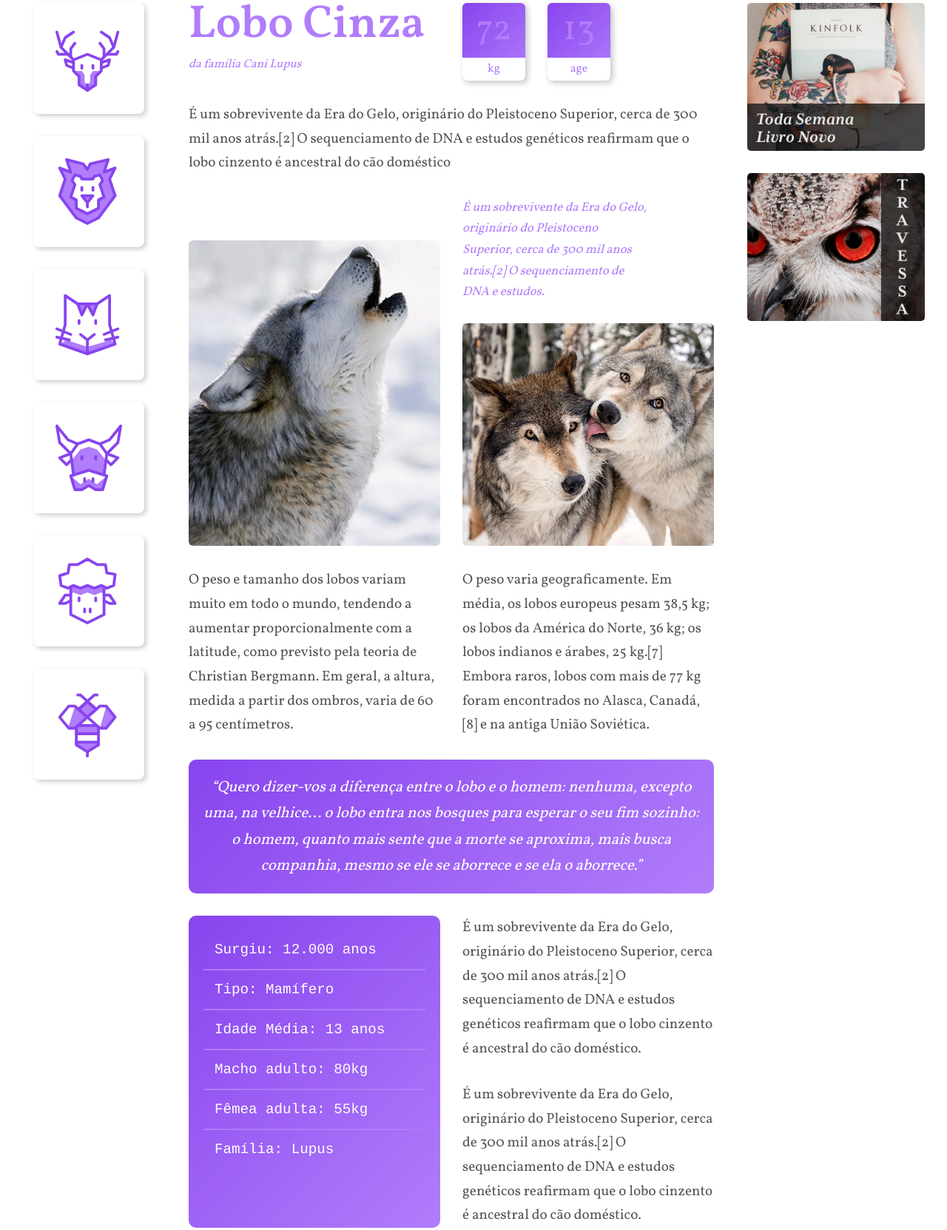
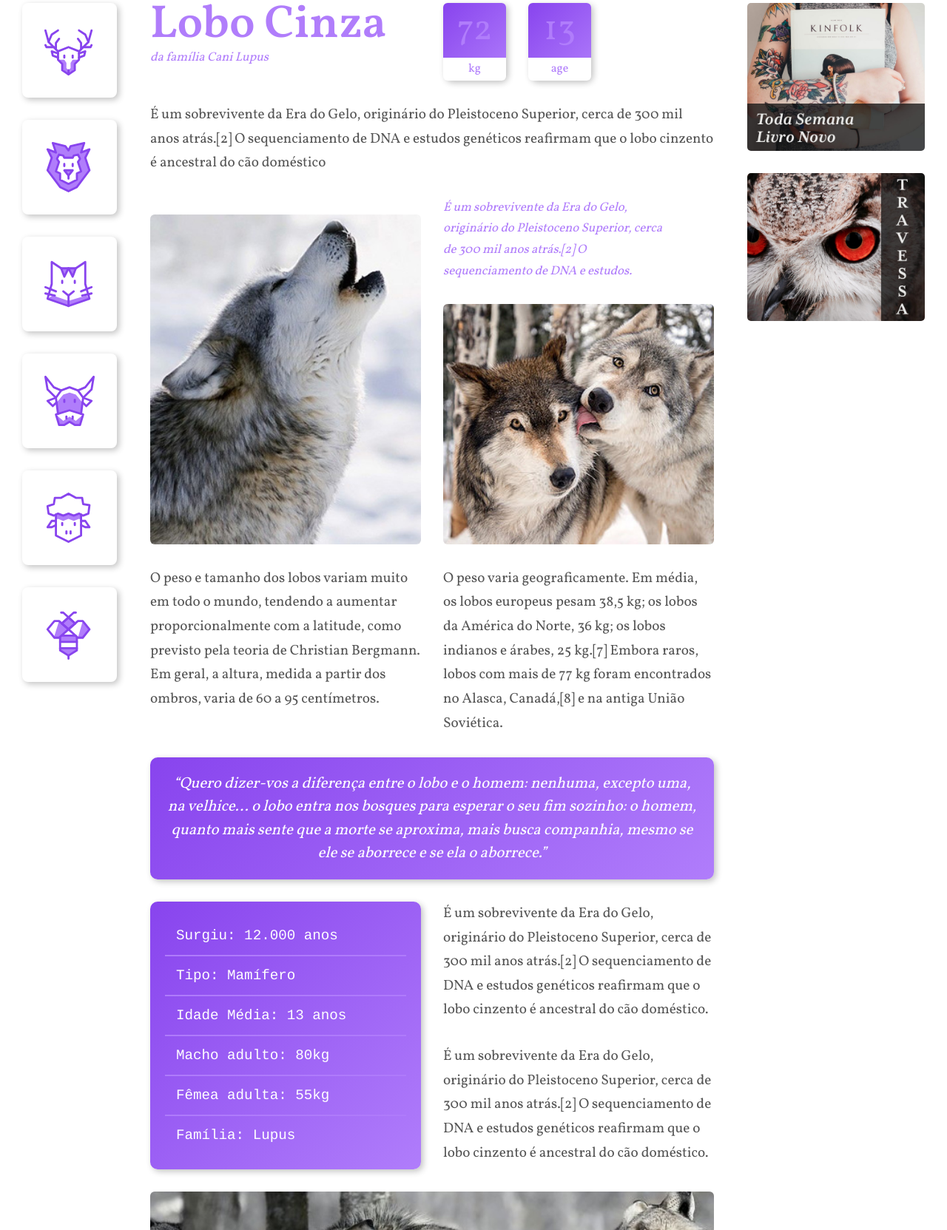
Before and after one commit to Ravierdavi/html5-css3, a plain HTML site: page estudos/CSS3 - Grid Layout/wildbeast-projeto/index.html in a window 1280 px wide. Shown: the part 176-1839 px from the top of the page at 74% size. Drawn offline with Linux system fonts and the light colour scheme.

Commit message:
wilbeast v2

```diff
--- a/estudos/CSS3 - Grid Layout/wildbeast-projeto/css/laptops.css
+++ b/estudos/CSS3 - Grid Layout/wildbeast-projeto/css/laptops.css
@@ -1,76 +1,76 @@
 @charset "UTF-8";
 
 /* Estrutura */
-main#estrutura {
+.estrutura {
     display: grid;
-    grid-template-areas:
-    "Cabeçalho Cabeçalho Cabeçalho Cabeçalho Cabeçalho"
-    ". Icones Conteudo Anuncios ."
-    "Rodape Rodape Rodape Rodape Rodape";
-    grid-template-columns: 1fr minmax(200px, 300px) minmax(700px, 1200px) 300px 1fr;
+    grid:
+    "header header header header header"
+    ". sidenav content ads ."
+    "footer footer footer footer footer"
+    / 1fr auto minmax(auto, 1200px) 300px 1fr;
     justify-content: center;
 }
 
+/* Cabeçalho */
+.header nav {
+    max-width: 310px;
+    width: 100%;
+}
+
+.header nav a {
+    padding: 10px;
+    font-size: 1.2em;
+}
+
+/* Barra de navegação */
+.sidenav {
+    display: grid;
+    place-content: start center;
+}
+
+.sidenav img {
+    max-width: 150px;
+    width: 10vw;
+    margin: 0 0 30px 0;
+    padding: 30px;
+}
+
+/* Conteúdo Principal */
+.content {
+    padding: 30px 15px;
+}
+
+.content > p, .information p {
+    font-size: 1.2em;
+}
+
+.title h1 {
+    font-size: 3.9em;
+}
+
+.title p {
+    font-size: 1.05em;
+}
+
+.content .emphasis {
+    font-size: 1.05em;
+}
+
+.quote p {
+    font-size: 1.3em;
+}
+
+.attributes li {
+    font-size: 1.2em;
+}
+
 /* Anúncios */
-aside {
+.ads {
     align-content: start;
     grid-template-columns: 1fr;
 }
 
-/* Barra de navegação */
-section#icons {
-    display: grid;
-    place-content: start center;
-}
-
-section#icons > img {
-    width: 150px;
-    margin: 0 0 30px 0;
-    padding: 30px;
-}
-
-/* Ajustes de tamanho */
-article {
-    padding: 30px 15px;
-}
-
-header > nav {
-    max-width: 310px;
-    width: 100%;
-}
-
-header > nav > ul > li > a {
-    padding: 10px;
-    font-size: 1.2em;
-}
-
-article > section#title > h1 {
-    font-size: 3.9em;
-}
-
-article > section#title > p {
-    font-size: 1em;
-}
-
-article > p#destaque {
-    height: 140px;
-    font-size: 1.05em;
-}
-
-article > blockquote > p {
+/* Rodapé */
+.footer {
     font-size: 1.3em;
 }
-
-article > ul > li {
-    font-size: 1.2em;
-}
-
-article p {
-    font-size: 1.2em;
-    line-height: 1.7em;
-    color: #555
-}
-
-footer {
-    font-size: 1.3em;
-}
--- a/estudos/CSS3 - Grid Layout/wildbeast-projeto/css/mobile-first.css
+++ b/estudos/CSS3 - Grid Layout/wildbeast-projeto/css/mobile-first.css
@@ -1,5 +1,16 @@
 @charset "UTF-8";
 @import url('https://fonts.googleapis.com/css2?family=Vollkorn:wght@400;500;600&display=swap');
+
+/* Animações */
+@keyframes arrow {
+    from {
+        right: 30px;
+    }
+    to {
+        right: 20px;
+    }
+}
+
 /* Configurações Gerais */
 * {
     margin: 0;
@@ -13,49 +24,56 @@ body {
     font-family: 'Vollkorn', serif;
     font-weight: 400;
 }
+
+:root {
+    --color-dark-purple: #8844ee;
+    --color-light-purple: #b07dfb;
+    --color-dark-purple-c4: #8844eec4;
+}
+
 /* Estrutura */
-main#estrutura {
+.estrutura {
     display: grid;
-    grid-template-areas:
-    "Cabeçalho"
-    "Icones"
-    "Conteudo"
-    "Anuncios"
-    "Rodape";
+    grid:
+    "header"
+    "sidenav"
+    "content"
+    "ads"
+    "footer";
 }
 
 /* Cabeçalho */
-header {
-    grid-area: Cabeçalho;
+.header {
+    grid-area: header;
     height: 150px;
     display: grid;
     place-items: center;
     row-gap: 15px;
-    padding: 10px 0 10px 0;
-    background-image: linear-gradient(to right, #8844ee, #b07dfb);
+    padding: 10px 0;
+    background-image: linear-gradient(to right, var(--color-dark-purple), var(--color-light-purple));
 }
 
-header > img {
+.header .logo {
     max-width: 250px;
     width: 60%;
     min-width: 220px;
 }
 
-header > nav {
+.header nav {
     max-width: 290px;
     width: 65%;
     min-width: 260px;
     margin: 0 10px;
 }
 
-header > nav > ul {
+.header nav ul {
     display: grid;
     justify-content: space-between;
     grid-template-columns: repeat(3, auto);
     list-style-type: none;
 }
 
-header > nav > ul > li > a {
+.header nav a {
     padding: 8px;
     background-color: rgba(0, 0, 0, 0.1);
     border-radius: 8px;
@@ -63,153 +81,159 @@ header > nav > ul > li > a {
     font-size: clamp(1em, 0.3em + 3vw, 1.15em);
     text-decoration: none;
     color: white;
+    transition: .1s
 }
 
-header > nav > ul > li > a:hover {
-    outline: none;
+.header a:hover {
     background-color: rgba(0, 0, 0, 0.445);
 }
 
 /* Barra de navegação */
-section#icons {
-    grid-area: Icones;
+.sidenav {
+    grid-area: sidenav;
+    position: relative;
     padding-left: 20px;
     overflow-x: auto;
+    -webkit-overflow-scrolling: touch;
+    -ms-overflow-style: -ms-autohiding-scrollbar;
     display: flex;
 }
 
-section#icons > img {
+.sidenav::before {
+    content: "➡";
+    position: absolute;
+    top: -3px;
+    right: 20px;
+    font-size: 1.5em;
+    font-weight: bold;
+    color: var(--color-dark-purple);
+    animation: arrow .5s ease-in 0s infinite alternate;
+}
+
+.sidenav img {
     width: 100px;
     margin: 30px 30px 30px 0;
     padding: 20px;
     border-radius: 8px;
-    box-shadow: 3px 3px 6px rgba(0, 0, 0, 0.192);
+    box-shadow: 3px 3px 8px rgba(0, 0, 0, 0.24);
+    transition: .1s ease-out;
 }
 
-section#icons > img:hover {
-    outline: none;
-    background-color: #8844eec4;
+.sidenav img:hover {
+    background-color: var(--color-dark-purple-c4);
 }
 
 /* Conteúdo Principal */
-article {
-    grid-area: Conteudo;
+.content {
+    grid-area: content;
     display: grid;
     row-gap: 30px;
     padding: 20px;
 }
 
-article > section#title {
-    display: grid;
-    color: #b07dfb;
+.content > p, .information p {
+    font-size: 1.1em;
+    line-height: 1.7em;
+    color: #555;
 }
 
-article > section#title > h1 {
+.content img {
+    align-self: end;
+    width: 100%;
+    border-radius: 6px;
+}
+
+.title {
+    color: var(--color-light-purple);
+}
+
+.title h1 {
     font-size: 3.75em;
     font-weight: 700;
     line-height: 1;
 }
 
-article > section#title > p {
+.title p {
     font-size: 0.85em;
     font-style: italic;
-    color: #b07dfb;
 }
 
-article > section#caracteristicas {
+.characteristics {
     display: flex;
 }
 
-article section#caracteristicas > div {
+.characteristics-item {
     width: 85px;
     height: 105px;
-    display: flex;
-    flex-direction: column;
-    border-radius: 6px;
+    border-radius: 6px 6px 10px 10px;
     box-shadow: 3px 3px 8px rgba(0, 0, 0, 0.24);
-    background-image: linear-gradient(135deg, #8844ee, #b07dfb);
+    background-image: linear-gradient(135deg, var(--color-dark-purple), var(--color-light-purple));
 }
 
-article section#caracteristicas > div#kg {
+.kg {
     margin-right: 30px;
 }
 
-article section#caracteristicas > div > span {
-    display: flex;
-    justify-content: center;
-    align-items: center;
+.characteristics span {
+    display: grid;
+    place-items: center;
+    color: var(--color-light-purple);
 }
 
-article section#caracteristicas > div > span.numero {
+.number {
     height: 70%;
     font-size: 3em;
-    color: #b07dfb;
 }
 
-article section#caracteristicas > div > span.rotulo {
+.label {
     height: 30%;
     border-radius: 0 0 6px 6px;
     background-color: white;
-    color: #b07dfb;
 }
 
-article > p#destaque {
-    width: 250px;
-    height: 120px;
+.content .emphasis {
+    max-width: 300px;
     font-size: 0.9em;
     font-style: italic;
-    color: #b07dfb;
+    color: var(--color-light-purple);
 }
 
-article > blockquote {
+.quote, .attributes {
+    align-self: start;
     padding: 20px;
     border-radius: 10px;
-    background-image: linear-gradient(135deg, #8844ee, #b07dfb);
+    background-image: linear-gradient(135deg, var(--color-dark-purple), var(--color-light-purple));
+    box-shadow: 3px 3px 8px rgba(0, 0, 0, 0.24);
+    color: white;
 }
 
-article > blockquote > p {
+.quote p {
+    max-width: 900px;
+    margin: auto;
     text-align: center;
     font-size: 1.2em;
     font-style: italic;
-    color: white;
+    line-height: 1.5;
 }
 
-article > ul {
-    padding: 20px;
-    border-radius: 10px;
-    background-image: linear-gradient(135deg, #8844ee, #b07dfb);
-}
-
-article > ul > li {
+.attributes li {
     list-style-type: none;
-    color: white;
     font-family: Courier, monospace;
     font-size: 1.125em;
     padding: 15px;
 }
 
-article > ul > li + li {
+.attributes li + li {
     border-top: 2px solid #af7bfb;
 }
 
-article > section#sect-p > p:first-child {
-    margin-bottom: 30px;
-}
-
-article p {
-    font-size: 1.1em;
-    line-height: 1.7em;
-    color: #555
-}
-
-article > img {
-    width: 100%;
-    border-radius: 6px;
+.information p + p {
+    margin-top: 30px;
 }
 
 /* Anúncios */
-aside {
-    grid-area: Anuncios;
+.ads {
+    grid-area: ads;
     display: grid;
     justify-content: center;
     grid-template-columns: repeat(auto-fit, minmax(150px, auto));
@@ -217,19 +241,19 @@ aside {
     padding: 30px;
 }
 
-aside > img {
+.ads img {
     width: 100%;
     border-radius: 5px;
 }
 
 /* Rodapé */
-footer {
-    grid-area: Rodape;
+.footer {
+    grid-area: footer;
     height: 135px;
     display: grid;
     place-items: center;
     padding: 10px;
-    background-image: linear-gradient(to right, #8844ee, #b07dfb);
+    background-image: linear-gradient(to right, var(--color-dark-purple), var(--color-light-purple));
     text-align: center;
     color: white;
 }
--- a/estudos/CSS3 - Grid Layout/wildbeast-projeto/css/tablets.css
+++ b/estudos/CSS3 - Grid Layout/wildbeast-projeto/css/tablets.css
@@ -3,128 +3,96 @@
 /* Tablets em modo retrato */
 @media screen and (min-width: 600px) {
     /* Cabeçalho */
-    header {
+    .header {
         display: flex;
         justify-content: space-between;
         align-items: center;
         padding: 0 30px;
     }
 
-    header > img {
-        max-width: 250px;
+    .header .logo {
         width: 40%;
-        min-width: 220px;
     }
 
-    header > nav {
+    .header nav {
         width: 270px;
     }
 
-    header > nav > ul {
+    /* Conteúdo Principal */
+    .content {
         display: grid;
-        justify-content: space-between;
-        grid-template-columns: repeat(3, auto);
-        list-style-type: none;
-    }
-
-    header > nav > ul > li > a {
-        padding: 8px;
-        background-color: rgba(0, 0, 0, 0.1);
-        border-radius: 8px;
-        font-size: 1.05em;
-        font-size: clamp(1em, 0.3em + 3vw, 1.15em);
-        text-decoration: none;
-        color: white;
-    }
-
-    header > nav > ul > li > a:hover {
-        outline: none;
-        background-color: rgba(0, 0, 0, 0.445);
-    }
-
-    section#icons {
-        grid-area: Icones;
-        padding-left: 20px;
-        overflow-x: auto;
-        display: flex;
-    }
-
-    /* Barra de navegação */
-    section#icons {
-        overflow-x: hidden;
-    }
-
-    /* Conteúdo Principal */
-    article {
-        display: grid;
-        grid-template-areas:
-        "title caracteristicas"
-        "introducao introducao"
-        "lobo1 destaque"
-        "lobo1 lobo2"
+        grid:
+        "title characteristics"
+        "introduction introduction"
+        "wolf-1 emphasis"
+        "wolf-1 wolf-2"
         "p1 p2"
-        "citacao citacao"
-        "lista sect-p"
-        "lobo3 lobo3";
-        grid-template-columns: 1fr 1fr;
+        "quote quote"
+        "attributes information"
+        "wolf-3 wolf-3"
+        / 1fr 1fr;
         gap: 30px;
         padding: 30px;
     }
 
-    article > section#title {
+    .content > p, .information p {
+        font-size: 1.15em;
+    }
+
+    .title {
         grid-area: title;
     }
 
-    article > section#title > p {
+    .title p {
         font-size: 0.95em;
     }
 
-    article > section#caracteristicas {
-        grid-area: caracteristicas;
+    .characteristics {
+        grid-area: characteristics;
     }
 
-    article > p#introduction {
-        grid-area: introducao;
+    .introduction {
+        grid-area: introduction;
     }
 
-    article > p#destaque {
-        grid-area: destaque;
+    .emphasis {
+        grid-area: emphasis;
     }
 
-    article > blockquote {
-        grid-area: citacao;
+    .quote {
+        grid-area: quote;
     }
 
-    article > p {
-        font-size: 1.15em;
-    }
-
-    article p.p1 {
+    .p1 {
         grid-area: p1;
     }
 
-    article p.p2 {
+    .p2 {
         grid-area: p2;
     }
 
-    article > img {
-        align-self: end;
+    .attributes {
+        grid-area: attributes;
     }
 
-    article > img#lobo1 {
-        grid-area: lobo1;
+    .information {
+        grid-area: information;
     }
 
-    article > img#lobo2 {
-        grid-area: lobo2;
+    .wolf-1 {
+        grid-area: wolf-1;
     }
 
-    article > img#lobo3 {
-        grid-area: lobo3;
+    .wolf-2 {
+        grid-area: wolf-2;
+    }
+
+    .wolf-3 {
+        grid-area: wolf-3;
     }
 
     /* Rodapé */
-    footer {
+    .footer {
         font-size: 1.1em;
     }
 }
@@ -132,29 +100,33 @@
 /* Tablets em modo paisagem */
 @media screen and (min-width: 768px) {
     /* Estrutura */
-    main#estrutura {
+    .estrutura {
         display: grid;
         grid-template-areas:
-        "Cabeçalho Cabeçalho"
-        "Icones Conteudo"
-        "Icones Anuncios"
-        "Rodape Rodape";
+        "header header"
+        "sidenav content"
+        "sidenav ads"
+        "footer footer";
     }
 
     /* Barra de navegação */
-    section#icons {
+    .sidenav {
         padding: 30px;
         overflow-x: hidden;
         display: flex;
         flex-direction: column;
     }
 
-    section#icons > img {
+    .sidenav::before {
+        content: "";
+    }
+
+    .sidenav img {
         margin: 0 0 30px 0;
     }
 
     /* Rodapé */
-    footer {
+    .footer {
         font-size: 1.2em;
     }
 }
--- a/estudos/CSS3 - Grid Layout/wildbeast-projeto/index.html
+++ b/estudos/CSS3 - Grid Layout/wildbeast-projeto/index.html
@@ -10,19 +10,22 @@
     <title>Wildbeast</title>
 </head>
 <body>
-    <main id="estrutura">
-        <header>
-            <img src="imgs/wildbeast.svg" alt="logo-wildbeast">
+    <main class="estrutura">
+
+        <!-- Cabeçalho -->
+        <header class="header">
+            <img src="imgs/wildbeast.svg" alt="logo-wildbeast" class="logo">
             <nav>
                 <ul>
-                    <li><a href="#">sobre</a></li>
-                    <li><a href="#">animais</a></li>
-                    <li><a href="#">contato</a></li>
+                    <li><a href="#sobre">sobre</a></li>
+                    <li><a href="#sidenav">animais</a></li>
+                    <li><a href="#footer">contato</a></li>
                 </ul>
             </nav>
         </header>
 
-        <section id="icons">
+        <!-- Navegação Lateral -->
+        <section class="sidenav" id="sidenav">
             <img src="icons/cervo.svg" alt="Ícone cervo">
             <img src="icons/leao.svg" alt="Ícone leão">
             <img src="icons/gato.svg" alt="Ícone gato">
@@ -31,39 +34,49 @@
             <img src="icons/abelha.svg" alt="Ícone abelha">
         </section>
 
-        <article>
-            <section id="title">
+        <!-- Conteúdo Pincipal -->
+        <article class="content" id="sobre">
+
+            <section class="title">
                 <h1>Lobo Cinza</h1>
                 <p>da família Cani Lupus</p>
-            </section id="title">
-            <section id="caracteristicas">
-                <div id="kg">
-                    <span class="numero">72</span>
-                    <span class="rotulo">kg</span>
+            </section>
+
+            <section class="characteristics">
+                <div class="characteristics-item kg">
+                    <span class="number">72</span>
+                    <span class="label">kg</span>
                 </div>
-                <div id="age">
-                    <span class="numero">13</span>
-                    <span class="rotulo">age</span>
+                <div class="characteristics-item age">
+                    <span class="number">13</span>
+                    <span class="label">age</span>
                 </div>
             </section>
-            <p id="introduction">
+
+            <p class="introduction">
                 É um sobrevivente da Era do Gelo, originário do Pleistoceno Superior, cerca de 300 mil anos atrás.[2] O sequenciamento de DNA e estudos genéticos reafirmam que o lobo cinzento é ancestral do cão doméstico
             </p>
-            <img src="imgs/wolf1.jpg" alt="lobo1" id="lobo1">
-            <p id="destaque">
+
+            <img src="imgs/wolf1.jpg" alt="Wolf 1" class="wolves wolf-1">
+
+            <p class="emphasis">
                 É um sobrevivente da Era do Gelo, originário do Pleistoceno Superior, cerca de 300 mil anos atrás.[2] O sequenciamento de DNA e estudos.
             </p>
-            <img src="imgs/wolf2.jpg" alt="lobo2" id="lobo2">
-            <p class="p">
+
+            <img src="imgs/wolf2.jpg" alt="Wolf 2" class="wolves wolf-2">
+
+            <p class="p1">
                 O peso e tamanho dos lobos variam muito em todo o mundo, tendendo a aumentar proporcionalmente com a latitude, como previsto pela teoria de Christian Bergmann. Em geral, a altura, medida a partir dos ombros, varia de 60 a 95 centímetros.
             </p>
-            <p class="p">
+            <p class="p2">
                 O peso varia geograficamente. Em média, os lobos europeus pesam 38,5 kg; os lobos da América do Norte, 36 kg; os lobos indianos e árabes, 25 kg.[7] Embora raros, lobos com mais de 77 kg foram encontrados no Alasca, Canadá,[8] e na antiga União Soviética.
             </p>
-            <blockquote cite="https://www.pensador.com/frase/MzgxOQ/">
+
+            <blockquote class="quote" cite="https://www.pensador.com/frase/MzgxOQ/">
                 <p>“Quero dizer-vos a diferença entre o lobo e o homem: nenhuma, excepto uma, na velhice... o lobo entra nos bosques para esperar o seu fim sozinho: o homem, quanto mais sente que a morte se aproxima, mais busca companhia, mesmo se ele se aborrece e se ela o aborrece.”</p>
             </blockquote>
-            <ul>
+
+            <ul class="attributes">
                 <li>Surgiu: 12.000 anos</li>
                 <li>Tipo: Mamífero</li>
                 <li>Idade Média: 13 anos</li>
@@ -71,25 +84,27 @@
                 <li>Fêmea adulta: 55kg</li>
                 <li>Família: Lupus</li>
             </ul>
-            <section id="sect-p">
-                <p>
-                    É um sobrevivente da Era do Gelo, originário do Pleistoceno Superior, cerca de 300 mil anos atrás.[2] O sequenciamento de DNA e estudos genéticos reafirmam que o lobo cinzento é ancestral do cão doméstico.
-                </p>
-                <p>
-                    É um sobrevivente da Era do Gelo, originário do Pleistoceno Superior, cerca de 300 mil anos atrás.[2] O sequenciamento de DNA e estudos genéticos reafirmam que o lobo cinzento é ancestral do cão doméstico.
-                </p>
+
+            <section class="information">
+                <p>É um sobrevivente da Era do Gelo, originário do Pleistoceno Superior, cerca de 300 mil anos atrás.[2] O sequenciamento de DNA e estudos genéticos reafirmam que o lobo cinzento é ancestral do cão doméstico.</p>
+                <p>É um sobrevivente da Era do Gelo, originário do Pleistoceno Superior, cerca de 300 mil anos atrás.[2] O sequenciamento de DNA e estudos genéticos reafirmam que o lobo cinzento é ancestral do cão doméstico.</p>
             </section>
-            <img src="imgs/wolf3.jpg" alt="lobo3" id="lobo3">
+
+            <img src="imgs/wolf3.jpg" alt="Wolf 3" class="wolves wolf-3">
+
         </article>
 
-        <aside>
-            <img src="imgs/anuncio-1.jpg" alt="advert">
-            <img src="imgs/anuncio-2.jpg" alt="advert">
+        <!-- Anúncios -->
+        <aside class="ads">
+            <img src="imgs/anuncio-1.jpg" alt="ad">
+            <img src="imgs/anuncio-2.jpg" alt="ad">
         </aside>
 
-        <footer>
+        <!-- Rodapé -->
+        <footer class="footer" id="footer">
             <p>Origamid © 2012 - 2017. Alguns direitos reservados.</p>
         </footer>
+
     </main>
 </body>
 </html>
```
